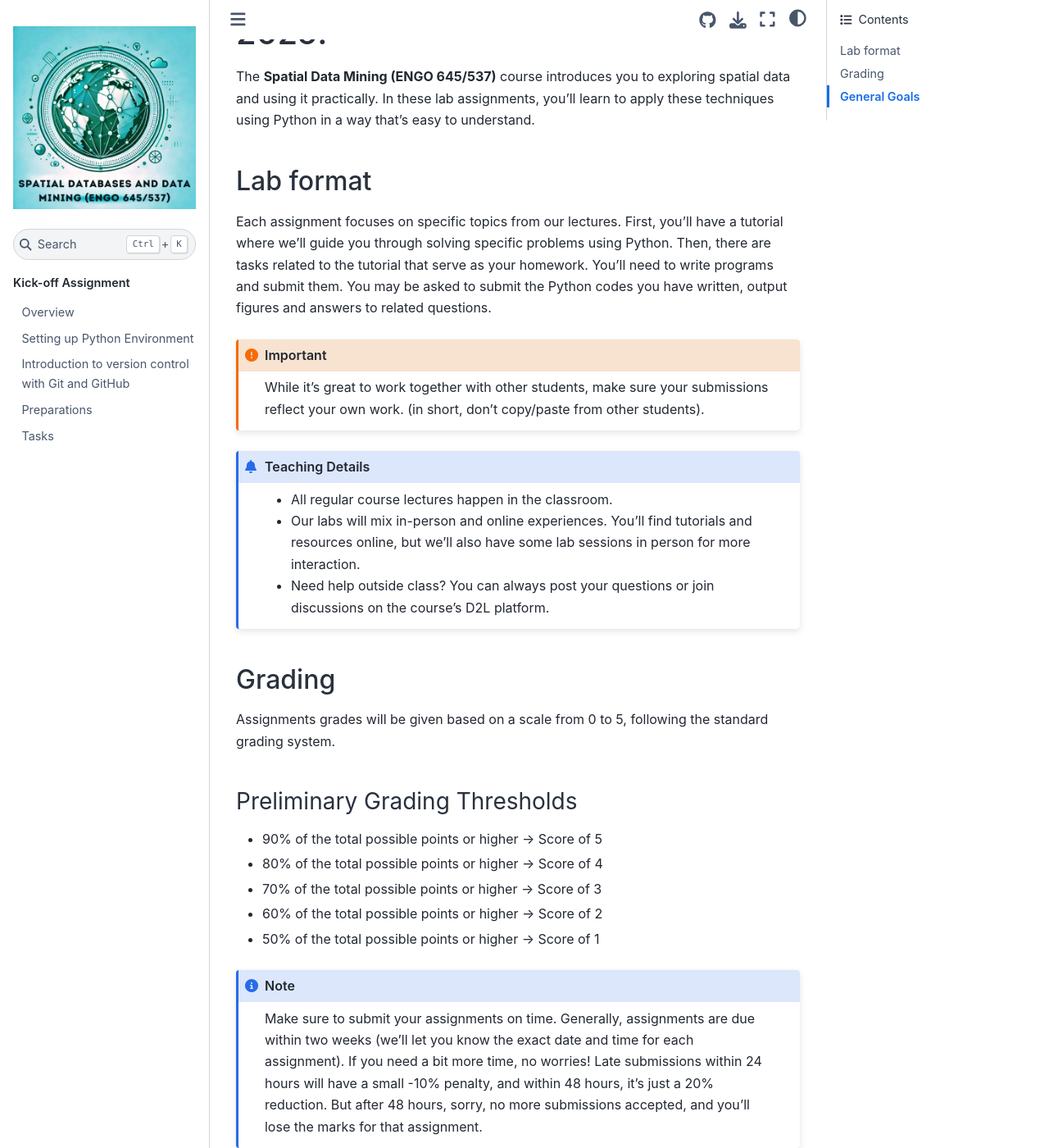
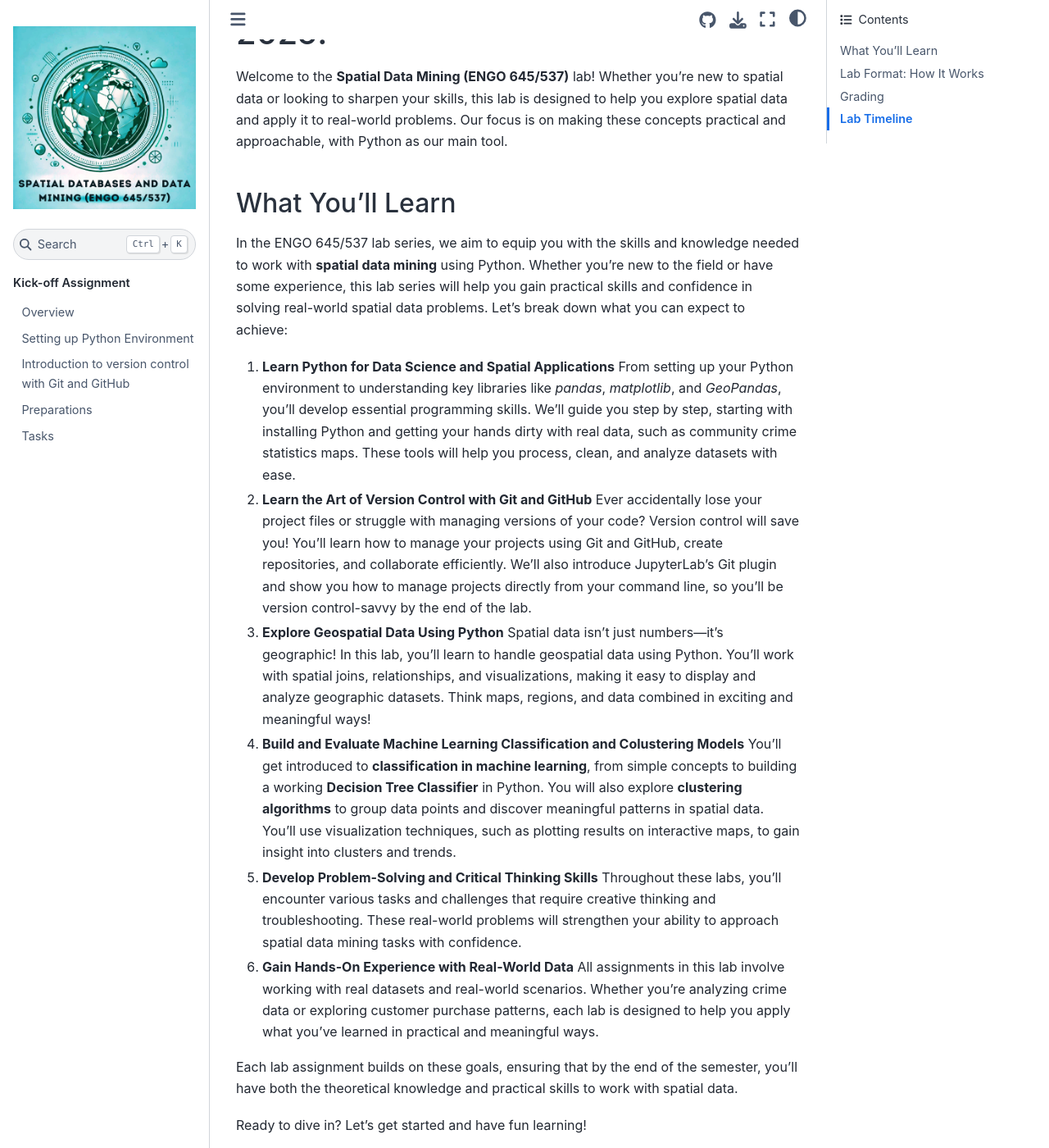
Before and after one commit to safarzadeh-reza/Spatial_Data_Mining_Winter2025, a Sphinx documentation site: the page built from source/index.rst, in a window 1280 px wide and 1400 px high, scrolled down 431 px. Shown: the whole window at 82% size. Built offline with Sphinx 7.4.7 and the Sphinx Book theme 1.1.4, drawn with Linux system fonts in a browser that asks for light colours; some of the changed text lies outside the part shown.

Commit message:
edit first page

```diff
--- a/source/index.rst
+++ b/source/index.rst
@@ -6,66 +6,105 @@
 Welcome to Spatial Data Mining Lab 2025!
 ========================================
 
-The **Spatial Data Mining (ENGO 645/537)** course introduces you to exploring spatial data and using it practically.
-In these lab assignments, you'll learn to apply these techniques using Python in a way that's easy to understand.
+
+Welcome to the **Spatial Data Mining (ENGO 645/537)** lab! Whether you're new to spatial data or looking to sharpen your skills, this lab is designed to help you explore spatial data and apply it to real-world problems.
+Our focus is on making these concepts practical and approachable, with Python as our main tool.
 
 
-Lab format
--------------
+What You’ll Learn
+-----------------
 
-Each assignment focuses on specific topics from our lectures.
-First, you'll have a tutorial where we'll guide you through solving specific problems using Python.
-Then, there are tasks related to the tutorial that serve as your homework.
-You'll need to write programs and submit them.
-You may be asked to submit the Python codes you have written, output figures and answers to related questions.
+
+In the ENGO 645/537 lab series, we aim to equip you with the skills and knowledge needed to work with **spatial data mining** using Python. Whether you’re new to the field or have some experience, this lab series will help you gain practical skills and confidence in solving real-world spatial data problems. Let’s break down what you can expect to achieve:
+
+1. **Learn Python for Data Science and Spatial Applications**
+   From setting up your Python environment to understanding key libraries like `pandas`, `matplotlib`, and `GeoPandas`, you’ll develop essential programming skills. We’ll guide you step by step, starting with installing Python and getting your hands dirty with real data, such as community crime statistics maps. These tools will help you process, clean, and analyze datasets with ease.
+
+2. **Learn the Art of Version Control with Git and GitHub**
+   Ever accidentally lose your project files or struggle with managing versions of your code? Version control will save you! You’ll learn how to manage your projects using Git and GitHub, create repositories, and collaborate efficiently. We’ll also introduce JupyterLab’s Git plugin and show you how to manage projects directly from your command line, so you’ll be version control-savvy by the end of the lab.
+
+3. **Explore Geospatial Data Using Python**
+   Spatial data isn't just numbers—it's geographic! In this lab, you’ll learn to handle geospatial data using Python. You’ll work with spatial joins, relationships, and visualizations, making it easy to display and analyze geographic datasets. Think maps, regions, and data combined in exciting and meaningful ways!
+
+4. **Build and Evaluate Machine Learning Classification and Colustering Models**
+   You’ll get introduced to **classification in machine learning**, from simple concepts to building a working **Decision Tree Classifier** in Python. You will also explore **clustering algorithms** to group data points and discover meaningful patterns in spatial data. You’ll use visualization techniques, such as plotting results on interactive maps, to gain insight into clusters and trends.
+
+5. **Develop Problem-Solving and Critical Thinking Skills**
+   Throughout these labs, you’ll encounter various tasks and challenges that require creative thinking and troubleshooting. These real-world problems will strengthen your ability to approach spatial data mining tasks with confidence.
+
+6. **Gain Hands-On Experience with Real-World Data**
+   All assignments in this lab involve working with real datasets and real-world scenarios. Whether you're analyzing crime data or exploring customer purchase patterns, each lab is designed to help you apply what you've learned in practical and meaningful ways.
+
+Each lab assignment builds on these goals, ensuring that by the end of the semester, you’ll have both the theoretical knowledge and practical skills to work with spatial data.
+
+Ready to dive in? Let’s get started and have fun learning!
+
+
+
+Lab Format: How It Works
+------------------------
+
+Each lab assignment is structured to build on the topics we cover in our lectures. Here’s what you can expect:
+
+1. **Tutorials**:
+   - We'll walk you through specific examples and problems during the tutorial sessions.
+   - These sessions are designed to show you how to use Python for spatial data analysis step by step.
+
+2. **Homework Assignments**:
+   - After each tutorial, you’ll receive tasks related to what you learned.
+   - These assignments include programming tasks, creating output figures, and answering questions to test your understanding.
+   - You’ll submit your Python code, results, and written answers as part of your homework.
+
 
 .. important::
-    While it's great to work together with other students, make sure your submissions reflect your own work.
-    (in short, don't copy/paste from other students).
+
+    While discussing ideas and working alongside your peers is a great way to learn, it’s **essential** that the work you submit is entirely your own.
+    (In short: don't copy/paste from other students).
 
 
 .. admonition:: Teaching Details
+    :class: hint
 
     - All regular course lectures happen in the classroom.
-    - Our labs will mix in-person and online experiences. You'll find tutorials and resources online, but we'll also have some lab sessions in person for more interaction.
+    - Our labs combine in-person and online experiences. You'll find detailed tutorials, resources, and assignments available online, but we'll also hold in-person lab sessions for hands-on guidance and interactive discussions.
     - Need help outside class? You can always post your questions or join discussions on the course's D2L platform.
 
 
 Grading
 -------
 
-Assignments grades will be given based on a scale from 0 to 5, following the standard grading system.
+Your lab assignments will be graded on a scale from 0 to 20 points each, with four labs throughout the semester. Together, the labs contribute to a total of **100 points**.
 
-Preliminary Grading Thresholds
-~~~~~~~~~~~~~~~~~~~~~~~~~~~~~~
+Here’s how the grading works for each lab:
 
-- 90% of the total possible points or higher → Score of 5
-- 80% of the total possible points or higher → Score of 4
-- 70% of the total possible points or higher → Score of 3
-- 60% of the total possible points or higher → Score of 2
-- 50% of the total possible points or higher → Score of 1
+- **Score of 20**: Excellent work, meeting all requirements with minimal or no errors.
+- **Score of 15-19**: Good work, fulfilling most requirements but with minor issues.
+- **Score of 10-14**: Satisfactory, but significant improvements are needed in key areas.
+- **Score below 10**: Incomplete or insufficient work that requires major improvement.
 
 
 .. note::
+    **Assignment Deadlines**:
     Make sure to submit your assignments on time. Generally, assignments are due within two weeks (we'll let you know the exact date and time for each assignment).
-    If you need a bit more time, no worries! Late submissions within 24 hours will have a small -10% penalty, and within 48 hours, it's just a 20% reduction.
-    But after 48 hours, sorry, no more submissions accepted, and you'll lose the marks for that assignment.
+    If you need a bit more time, no worries! **Late submissions**:
+    - **Within 24 hours**: 10% penalty
+    - **Within 48 hours**: 20% penalty
+    - **After 48 hours**: Sorry, no more submissions accepted, and you'll lose the marks for that assignment.
+    **Tip**: Stay on top of your assignments to avoid last-minute stress!
 
 
-General Goals
--------------
 
-Throughout our lab assignments, here's what we'll dive into:
 
-1. You'll grasp fundamental Python programming concepts that'll empower you to solve real-world problems using short Python programs.
 
-2. Practice the spatial data mining concepts taught in our lectures by manipulating, analyzing, and visualizing scientific data using Python.
 
-3. Learn the art of version control with Git and how to utilize online repositories like GitHub to document and share your fantastic work.
 
-Each week, we'll explore different themes aligned with the course's essence, completing them step by step over the semester.
+Lab Timeline
+------------
 
-Our exciting journey spans 13 weeks, starting on January 8th, 2024, throughout the winter semester. Look out for updated materials right here on our lab page to keep our lab adventures fresh and engaging.
+Our labs will run for 13 weeks, starting on **January 14, 2025**, and spanning the entire winter semester. New material will be posted weekly, keeping our learning experience dynamic and engaging.
+
+Here’s a preview of the topics we’ll cover:
+
 
 
 +-------------+--------------------------------------------+
```
